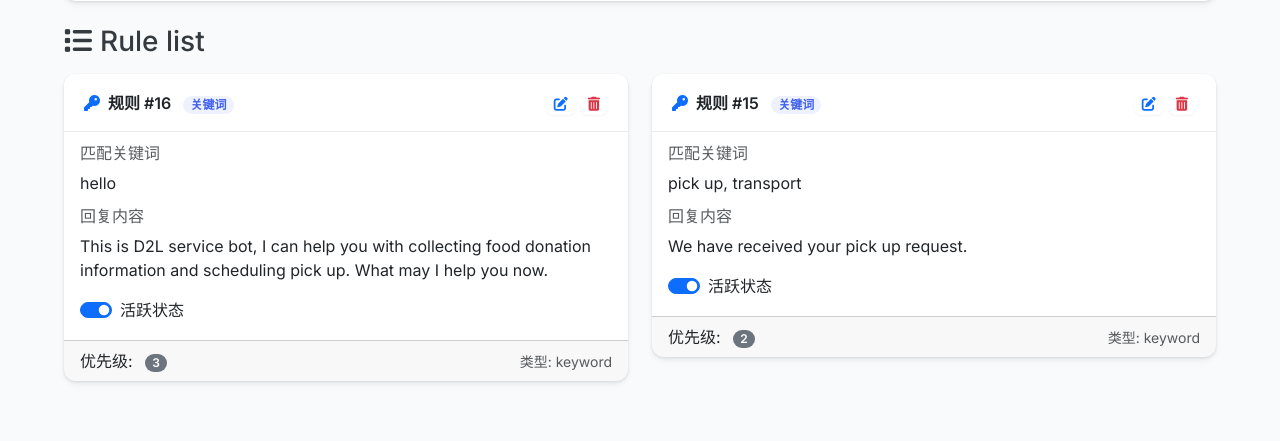
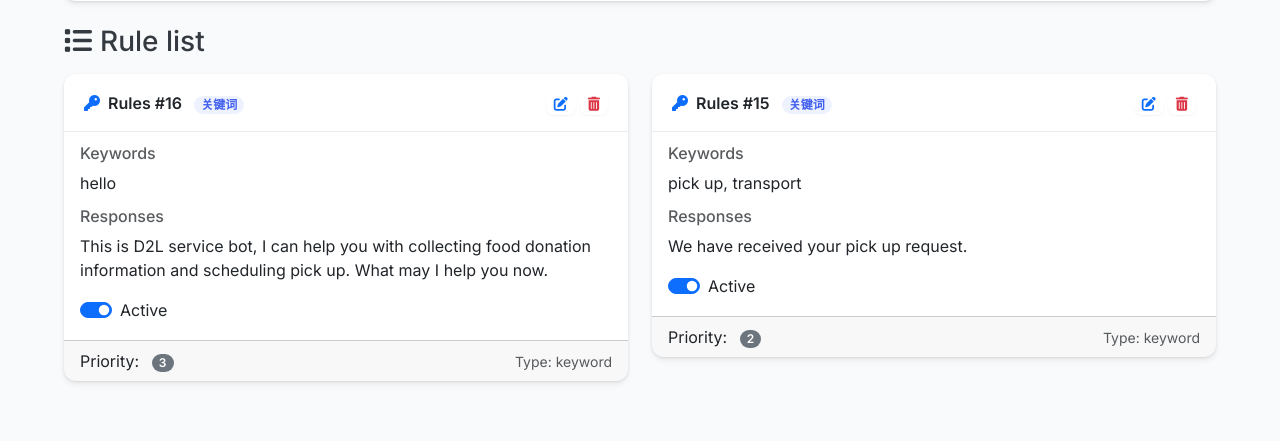
Before and after one commit to cyx-nusi4/frontier4-food-surplus-service, a Flask app: page /manage-rules in a window 1280 px wide. Shown: the part 1199-1640 px from the top of the page. Run offline with Flask 3, Linux system fonts and the light colour scheme; data comes from the database, SQL or seed files in the repository; some libraries are stand-ins or nearby versions.

Commit message:
translation

```diff
--- a/chatbot_management_platform/templates/manage_rules.html
+++ b/chatbot_management_platform/templates/manage_rules.html
@@ -428,26 +428,26 @@
               ruleTypeIcon = '<i class="fas fa-key text-primary me-2"></i>';
               ruleTypeBadge = '<span class="badge badge-primary">关键词</span>';
               ruleContent = `
-                <h6 class="card-subtitle mb-2 text-muted">匹配关键词</h6>
-                <p class="card-text keywords">${rule.keywords || '无关键词'}</p>
+                <h6 class="card-subtitle mb-2 text-muted">Keywords</h6>
+                <p class="card-text keywords">${rule.keywords || 'No keyword'}</p>
               `;
             }
             // For regex rules
             else if (rule.rule_type === 'regex') {
               ruleTypeIcon = '<i class="fas fa-code text-success me-2"></i>';
-              ruleTypeBadge = '<span class="badge badge-success">正则表达式</span>';
+              ruleTypeBadge = '<span class="badge badge-success">RegExp</span>';
               ruleContent = `
-                <h6 class="card-subtitle mb-2 text-muted">正则表达式</h6>
-                <p class="card-text pattern"><code>${rule.pattern || '无模式'}</code></p>
+                <h6 class="card-subtitle mb-2 text-muted">RegExp</h6>
+                <p class="card-text pattern"><code>${rule.pattern || 'No pattern'}</code></p>
               `;
             }
             // For function rules
             else if (rule.rule_type === 'function') {
               ruleTypeIcon = '<i class="fas fa-function text-warning me-2"></i>';
-              ruleTypeBadge = '<span class="badge badge-secondary">函数</span>';
+              ruleTypeBadge = '<span class="badge badge-secondary">Functions</span>';
               ruleContent = `
-                <h6 class="card-subtitle mb-2 text-muted">函数处理</h6>
-                <p class="card-text function"><code>${rule.function_name || '无函数'}</code></p>
+                <h6 class="card-subtitle mb-2 text-muted">Functions</h6>
+                <p class="card-text function"><code>${rule.function_name || 'no function'}</code></p>
               `;
             }
 
@@ -455,36 +455,36 @@
               <div class="card rule-card ${rule.is_active ? '' : 'rule-inactive'}">
                 <div class="card-header d-flex justify-content-between align-items-center">
                   <div>
-                    ${ruleTypeIcon}规则 #${rule.id}
-                    ${rule.is_builtin ? '<span class="badge badge-primary ms-2">内置</span>' : ''}
+                    ${ruleTypeIcon}Rules #${rule.id}
+                    ${rule.is_builtin ? '<span class="badge badge-primary ms-2">In-built</span>' : ''}
                     ${ruleTypeBadge}
                   </div>
                   <div>
                     ${!rule.is_builtin ? `
-                      <button class="btn btn-sm btn-outline-primary edit-rule" data-id="${rule.id}" title="编辑规则">
+                      <button class="btn btn-sm btn-outline-primary edit-rule" data-id="${rule.id}" title="Edit Rule">
                         <i class="fas fa-edit"></i>
                       </button>
-                      <button class="btn btn-sm btn-outline-danger delete-rule" data-id="${rule.id}" title="删除规则">
+                      <button class="btn btn-sm btn-outline-danger delete-rule" data-id="${rule.id}" title="Delete Rule">
                         <i class="fas fa-trash-alt"></i>
                       </button>
                     ` : `
-                      <span class="badge badge-secondary">不可编辑</span>
+                      <span class="badge badge-secondary">Not editable</span>
                     `}
                   </div>
                 </div>
                 <div class="card-body">
                   ${ruleContent}
-                  <h6 class="card-subtitle mb-2 text-muted">回复内容</h6>
+                  <h6 class="card-subtitle mb-2 text-muted">Responses</h6>
                   <p class="card-text response">${rule.response}</p>
                   <div class="form-check form-switch">
                     <input class="form-check-input rule-active-toggle" type="checkbox" data-id="${rule.id}"
                            ${rule.is_active ? 'checked' : ''} ${rule.is_builtin ? 'disabled' : ''}>
-                    <label class="form-check-label">活跃状态</label>
+                    <label class="form-check-label">Active</label>
                   </div>
                 </div>
                 <div class="card-footer d-flex justify-content-between align-items-center">
-                  <span>优先级: <span class="priority badge bg-secondary">${rule.priority}</span></span>
-                  <small class="text-muted">类型: ${rule.rule_type}</small>
+                  <span>Priority: <span class="priority badge bg-secondary">${rule.priority}</span></span>
+                  <small class="text-muted">Type: ${rule.rule_type}</small>
                 </div>
               </div>
             `;
@@ -505,7 +505,7 @@
         rulesList.innerHTML = `
           <div class="col-12">
             <div class="alert alert-danger">
-              <i class="fas fa-exclamation-triangle me-2"></i>加载规则失败: ${error.message}
+              <i class="fas fa-exclamation-triangle me-2"></i>Filed to load: ${error.message}
             </div>
           </div>
         `;
@@ -522,7 +522,7 @@
       const priority = parseInt(priorityInput.value) || 0;
 
       if ((!keywords || !response) && !fullPattern) {
-        showToast('警告', '请提供完整的规则格式或填写关键词和回复内容', 'warning');
+        showToast('Warning', 'Please provide complete keywords and responses', 'warning');
         return;
       }
 
@@ -547,13 +547,13 @@
           loadRules();
           // Reload stats
           loadRuleStats();
-          showToast('成功', '规则添加成功！', 'success');
+          showToast('Success', 'Rule added!', 'success');
         } else {
-          showToast('错误', `添加规则失败: ${data.error}`, 'danger');
+          showToast('Error', `Filed to add rule: ${data.error}`, 'danger');
         }
       } catch (err) {
         console.error('Error adding rule:', err);
-        showToast('错误', '添加规则失败，请重试', 'danger');
+        showToast('Error', 'Filed to add rule', 'danger');
       }
     });
 
@@ -585,14 +585,14 @@
             if (data.success) {
               loadRules();
               loadRuleStats();
-              showToast('成功', '规则删除成功', 'success');
+              showToast('Success', 'Rule deleted', 'success');
             } else {
-              showToast('错误', `删除规则失败: ${data.error}`, 'danger');
+              showToast('Error', `Failed to delete: ${data.error}`, 'danger');
             }
           } catch (err) {
             console.error('Error deleting rule:', err);
             deleteConfirmModal.hide();
-            showToast('错误', '删除规则失败，请重试', 'danger');
+            showToast('Error', 'Failed to delete', 'danger');
           }
         };
       }
@@ -625,15 +625,15 @@
             }
             // Update rule stats
             loadRuleStats();
-            showToast('成功', `规则已${isActive ? '激活' : '禁用'}`, 'success');
+            showToast('Success', `Rule has been ${isActive ? 'activated' : 'deactivated'}`, 'success');
           } else {
-            showToast('错误', `更新规则失败: ${data.error}`, 'danger');
+            showToast('Error', `Failed to update: ${data.error}`, 'danger');
             // Reset checkbox to previous state
             e.target.checked = !isActive;
           }
         } catch (err) {
           console.error('Error updating rule:', err);
-          showToast('错误', '更新规则失败，请重试', 'danger');
+          showToast('Error', 'Failed to update', 'danger');
           // Reset checkbox to previous state
           e.target.checked = !isActive;
         }
@@ -681,7 +681,7 @@
       const priority = parseInt(editPriority.value) || 0;
 
       if (!keywords || !response) {
-        showToast('警告', '请填写关键词和回复内容', 'warning');
+        showToast('Warning', 'Please type in keywords and responses', 'warning');
         return;
       }
 
@@ -703,13 +703,13 @@
           editRuleModal.hide();
           // Reload rules
           loadRules();
-          showToast('成功', '规则更新成功', 'success');
+          showToast('Success', 'Updated', 'success');
         } else {
-          showToast('错误', `更新规则失败: ${data.error}`, 'danger');
+          showToast('Error', `Failed to update: ${data.error}`, 'danger');
         }
       } catch (err) {
         console.error('Error updating rule:', err);
-        showToast('错误', '更新规则失败，请重试', 'danger');
+        showToast('Error', 'Failed to update', 'danger');
       }
     });
 
--- a/chatbot_management_platform/templates/test_database.html
+++ b/chatbot_management_platform/templates/test_database.html
@@ -100,7 +100,7 @@
                 <div class="col-md-4 mb-3">
                   <div class="stats-card">
                     <div class="stats-value" id="totalRules">-</div>
-                    <div class="stats-label">规则总数</div>
+                    <div class="stats-label">Total Rules</div>
                   </div>
                 </div>
                 <div class="col-md-4 mb-3">
```
